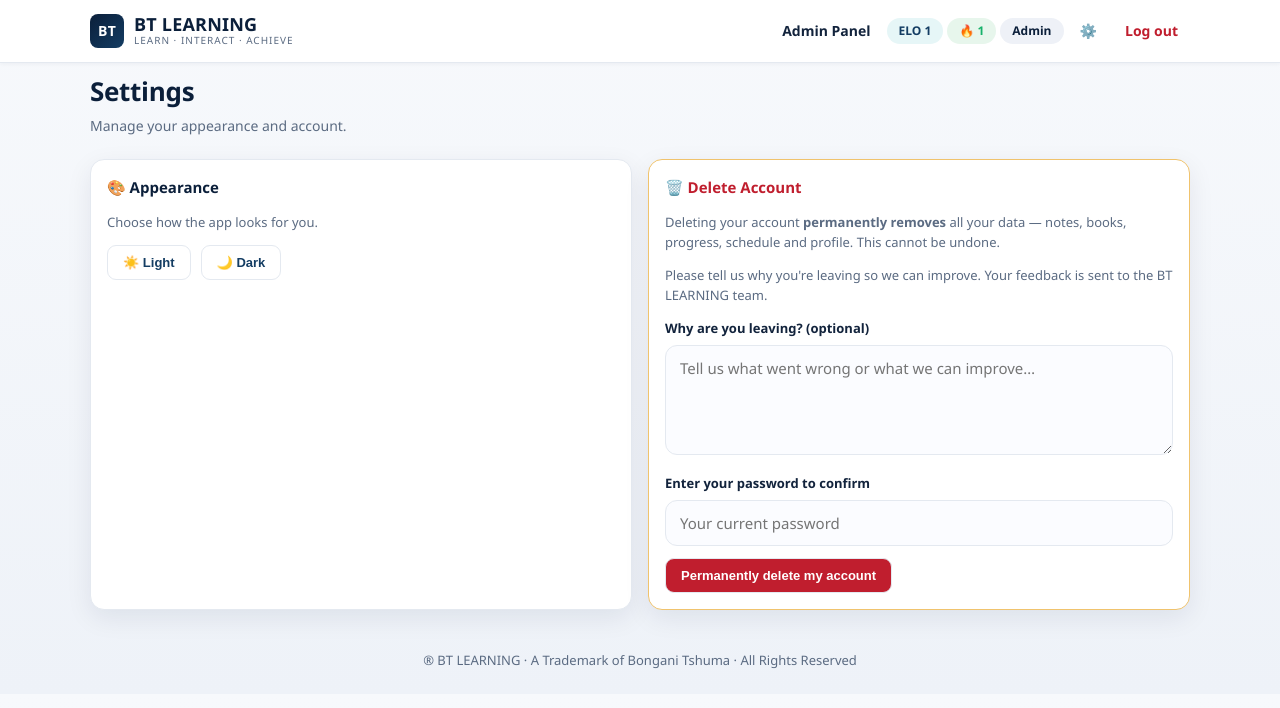
After one commit to bykimwonn/LEARNING, a Flask app: page /settings in a window 1280 px wide. The commit adds this page. Shown: the top 708 px of the page. Run offline with Flask 3, Linux system fonts and the light colour scheme; the visitor is signed in with stand-in values (Sample User, id 1); tables that the repository leaves empty hold one stand-in row (values such as "Sample post"); some libraries are stand-ins or nearby versions.

Commit message:
Add files via upload

```diff
--- a/app.py
+++ b/app.py
@@ -1332,14 +1332,19 @@ def ai_new_songs():
 @login_required
 @role_required("school_student", "independent")
 def ai_video_search():
-    """Visual: students search for videos and watch them."""
+    """Visual: students search for videos and watch them.
+    Detects non-educational searches and notifies the student."""
     u = current_user()
     query = request.args.get("q", "")
     videos = []
+    notice = None
+    is_edu = True
     if query.strip():
-        videos = btai.search_videos(query)
+        is_edu, notice = btai.is_educational_query(query)
+        if is_edu:
+            videos = btai.search_videos(query)
     return render_template("video_search.html", user=u, query=query, videos=videos,
-                           ai_enabled=btai.ai_enabled())
+                           is_edu=is_edu, notice=notice, ai_enabled=btai.ai_enabled())
 
 
 @app.route("/ai/playlist", methods=["GET", "POST"])
@@ -1358,11 +1363,16 @@ def ai_playlist():
 # ---------------------------------------------------------------------------
 # BOOK UPLOAD (up to 25MB) with progress + SOURCES library
 # ---------------------------------------------------------------------------
+ALLOWED_UPLOAD_EXTS = {"pdf", "docx", "txt", "md"}
+
+
 @app.route("/book/upload", methods=["POST"])
 @login_required
 @role_required("school_student", "independent")
 def book_upload():
     u = current_user()
+    # Handle oversized uploads gracefully (Flask raises 413 before reaching here;
+    # the 413 handler shows a friendly message).
     try:
         title = request.form.get("title", "").strip()
         subject = request.form.get("subject", "").strip()
@@ -1370,28 +1380,39 @@ def book_upload():
         if not file or not file.filename:
             flash("Please select a book file to upload.", "error")
             return redirect(url_for("student_sources"))
+
         size = file.seek(0, 2); file.seek(0)
         if not title:
             title = file.filename.rsplit(".", 1)[0]
-        # save the file
+        ext = file.filename.lower().rsplit(".", 1)[-1] if "." in file.filename else ""
+        if ext not in ALLOWED_UPLOAD_EXTS:
+            flash("Unsupported file type. Please upload PDF, Word (.docx) or text (.txt/.md).", "error")
+            return redirect(url_for("student_sources"))
+
+        # 1) Store the raw file permanently (a source of truth)
+        os.makedirs(app.config["UPLOAD_FOLDER"], exist_ok=True)
         safe_name = f"u{u['id']}_{int(datetime.datetime.now().timestamp())}_{file.filename.replace(' ','_')}"
         path = os.path.join(app.config["UPLOAD_FOLDER"], safe_name)
         file.save(path)
-        # extract text
-        ext = file.filename.lower().rsplit(".", 1)[-1] if "." in file.filename else ""
+
+        # 2) Extract text, capped to a safe size so processing never times out
         text = ""
         if ext == "pdf":
             text = _extract_pdf_file(path)
         elif ext == "docx":
             text = _extract_docx(path)
-        elif ext in ("txt", "md"):
-            text = open(path, encoding="utf-8", errors="ignore").read()
         else:
-            text = ""
-        text = (text or "").strip()
+            try:
+                text = open(path, encoding="utf-8", errors="ignore").read()
+            except Exception:
+                text = ""
+        text = (text or "").strip()[:200000]  # cap to ~200k chars to stay fast
+
         if not text:
-            flash("Could not read text from that file. Try a PDF or text file.", "error")
+            flash("Could not read text from that file. Try a text-based PDF or .txt file.", "error")
             return redirect(url_for("student_sources"))
+
+        # 3) Process into notes + chunks
         subj = subject or "General"
         nid = db.add_note(title=title, subject=subj, category="notes",
                           owner_id=u["id"], owner_role=u["role"], class_id=u["class_id"],
@@ -1743,8 +1764,74 @@ def practice_answer(subject):
 
 
 # ---------------------------------------------------------------------------
-# RANKINGS  (Phase 5)
-# ---------------------------------------------------------------------------
+# SETTINGS — dark mode, account management
+# ---------------------------------------------------------------------------
+@app.route("/settings")
+@login_required
+def settings_page():
+    u = current_user()
+    theme = session.get("theme", "light")
+    return render_template("settings.html", user=u, theme=theme)
+
+
+@app.route("/settings/theme", methods=["POST"])
+@login_required
+def settings_theme():
+    theme = request.form.get("theme", "light")
+    session["theme"] = theme if theme in ("light", "dark") else "light"
+    return redirect(request.referrer or url_for("settings_page"))
+
+
+@app.route("/settings/delete", methods=["POST"])
+@login_required
+def settings_delete():
+    """Delete the user's account completely. Requires password confirmation +
+    feedback, which is emailed to the site owner."""
+    u = current_user()
+    password = request.form.get("password", "")
+    feedback = request.form.get("feedback", "").strip()
+    if not check_password_hash(u["password_hash"], password):
+        flash("Incorrect password. Account not deleted.", "error")
+        return redirect(url_for("settings_page"))
+    # send feedback email (via env-configured SMTP; otherwise log it)
+    _send_feedback_email(u, feedback)
+    # delete all user data
+    db.delete_user_completely(u["id"])
+    session.clear()
+    flash("Your account has been deleted. We're sorry to see you go.", "info")
+    return redirect(url_for("splash"))
+
+
+def _send_feedback_email(user, feedback):
+    """Email deletion feedback to the owner using SMTP env vars, if configured."""
+    owner = os.environ.get("FEEDBACK_EMAIL", "bykimtann@gmail.com")
+    smtp_host = os.environ.get("SMTP_HOST", "")
+    smtp_user = os.environ.get("SMTP_USER", "")
+    smtp_pass = os.environ.get("SMTP_PASS", "")
+    body = (f"BT LEARNING account deletion feedback\n"
+            f"----------------------------------\n"
+            f"Name: {user['name']}\nEmail: {user.get('email')}\n"
+            f"Role: {user['role']}\n\n"
+            f"Reason for leaving:\n{feedback or '(no feedback given)'}\n")
+    if smtp_host and smtp_user and smtp_pass:
+        try:
+            import smtplib
+            from email.mime.text import MIMEText
+            msg = MIMEText(body)
+            msg["Subject"] = "BT LEARNING — Account Deletion Feedback"
+            msg["From"] = smtp_user
+            msg["To"] = owner
+            with smtplib.SMTP(smtp_host, int(os.environ.get("SMTP_PORT", "587"))) as s:
+                s.starttls()
+                s.login(smtp_user, smtp_pass)
+                s.send_message(msg)
+            return
+        except Exception as e:
+            print("Feedback email failed:", e)
+    # Fallback: log it so the owner can still read it in Render logs
+    print("=== ACCOUNT DELETION FEEDBACK ===\n" + body)
+
+
 @app.route("/ranking")
 @login_required
 def ranking():
--- a/db.py
+++ b/db.py
@@ -657,3 +657,20 @@ def set_ai_state(user_id, **kw):
         binds = {"u": user_id, **kw}
         _execute(f"INSERT INTO ai_state ({', '.join(cols)}) VALUES "
                  f"(:u, {', '.join(':'+k for k in kw)})", binds)
+
+
+def delete_user_completely(user_id):
+    """Delete a user and all their associated data."""
+    for table in ("music_favorites", "books", "ai_state", "study_schedule", "focus_log",
+                  "completed_concepts", "progress", "weaknesses", "quiz_attempts",
+                  "user_subjects"):
+        try:
+            _execute(f"DELETE FROM {table} WHERE user_id=:u", {"u": user_id})
+        except Exception:
+            pass
+    # delete their notes
+    notes = _fetch("SELECT id FROM notes WHERE owner_id=:u", {"u": user_id})
+    for n in notes:
+        _execute("DELETE FROM note_chunks WHERE note_id=:i", {"i": n["id"]})
+        _execute("DELETE FROM notes WHERE id=:i", {"i": n["id"]})
+    _execute("DELETE FROM users WHERE id=:u", {"u": user_id})
--- a/static/style.css
+++ b/static/style.css
@@ -214,3 +214,34 @@ footer{text-align:center;color:var(--muted);padding:40px 0 24px;font-size:13px}
 .prof-table th{text-align:left;padding:10px 12px;color:var(--muted);font-weight:700;font-size:12px;text-transform:uppercase;letter-spacing:.5px;border-bottom:2px solid var(--line)}
 .prof-table td{padding:12px;border-bottom:1px solid var(--line);vertical-align:middle}
 .prof-table tr:hover td{background:#fafbfc}
+
+/* ===== Dark mode ===== */
+body.dark{--bg:#0f1524;--card:#171e30;--ink:#e6ecf5;--muted:#8b97ad;
+  --brand:#7aa2ff;--brand2:#5ec8d0;--gold:#d9b45c;--good:#3ddc84;--bad:#ff6b6b;
+  --warn:#f5a623;--line:#27324a;--chip:#1f2940;
+  --shadow:0 8px 26px rgba(0,0,0,.35);}
+body.dark{background:var(--bg);color:var(--ink)}
+body.dark .top{background:#12192a;border-bottom:1px solid var(--line)}
+body.dark .card,body.dark .kpi,body.dark .mini-card,body.dark .subject-card,body.dark .concept,body.dark .msg{background:var(--card);border-color:var(--line)}
+body.dark .tool{background:var(--card);border-color:var(--line)}
+body.dark .tool:hover{border-color:var(--brand2)}
+body.dark input,body.dark select,body.dark textarea{background:#0f1524;color:var(--ink);border-color:var(--line)}
+body.dark .prof-table tr:hover td{background:#1c2640}
+body.dark .flash{background:#1f2940}
+body.dark footer{background:#12192a;border-color:var(--line)}
+body.dark .gemini-wrap{background:var(--card)}
+body.dark .gemini-head,body.dark .gemini-input{background:#12192a}
+body.dark .bubble.ai{background:var(--chip)}
+body.dark .check-panel{background:linear-gradient(135deg,#1a2440,#132b38)}
+body.dark .video-cap{background:#0f1524}
+body.dark .rank-card,body.dark .opt{background:var(--card);border-color:var(--line)}
+body.dark .qblock{background:#1f2940}
+body.dark .hintbox{background:#2a2418;border-color:#6b5626;color:var(--ink)}
+body.dark .roadblock{background:#2a2418;border-color:#6b5626}
+body.dark .cal-day,body.dark .folder{background:var(--card)}
+
+/* ===== Subtle background polish ===== */
+body:not(.dark){background:linear-gradient(180deg,#f7f9fc 0%,#eef2f8 100%)}
+.card, .mini-card, .kpi, .subject-card{border-radius:14px}
+.wrap{max-width:1140px}
+h1{letter-spacing:-.4px}
--- a/templates/base.html
+++ b/templates/base.html
@@ -8,7 +8,7 @@
 <link rel="shortcut icon" href="{{ url_for('static', filename='favicon.svg') }}">
 <link rel="stylesheet" href="{{ url_for('static', filename='style.css') }}">
 </head>
-<body>
+<body class="{{ session.get('theme','light') }}">
 {% if current_user %}
 <div class="top">
   <div class="wrap">
@@ -29,6 +29,7 @@
       <span class="pill b">ELO {{ current_user.elo }}</span>
       <span class="pill g">🔥 {{ current_user.streak }}</span>
       <span class="pill">{{ current_user.role|replace('_',' ')|title }}</span>
+      <a href="{{ url_for('settings_page') }}">⚙️</a>
       <a class="logout" href="{{ url_for('logout') }}">Log out</a>
     </nav>
   </div>
--- /dev/null
+++ b/templates/settings.html
@@ -0,0 +1,39 @@
+{% extends "base.html" %}
+{% block title %}Settings · BT LEARNING{% endblock %}
+{% block content %}
+<div class="page-head">
+  <div><h1>Settings</h1><div class="sub">Manage your appearance and account.</div></div>
+</div>
+
+<div class="grid g2">
+  <div class="mini-card">
+    <h3>🎨 Appearance</h3>
+    <p class="small muted">Choose how the app looks for you.</p>
+    <div class="row" style="gap:10px;margin-top:12px">
+      <form method="post" action="{{ url_for('settings_theme') }}">
+        <input type="hidden" name="theme" value="light">
+        <button class="fancy-btn {{ 'primary' if theme=='light' else '' }}">☀️ Light</button>
+      </form>
+      <form method="post" action="{{ url_for('settings_theme') }}">
+        <input type="hidden" name="theme" value="dark">
+        <button class="fancy-btn {{ 'primary' if theme=='dark' else '' }}">🌙 Dark</button>
+      </form>
+    </div>
+  </div>
+
+  <div class="mini-card" style="border-color:#f0c36d">
+    <h3 style="color:var(--bad)">🗑️ Delete Account</h3>
+    <p class="small muted">Deleting your account <b>permanently removes</b> all your data —
+       notes, books, progress, schedule and profile. This cannot be undone.</p>
+    <p class="small muted">Please tell us why you're leaving so we can improve. Your feedback is
+       sent to the BT LEARNING team.</p>
+    <form method="post" action="{{ url_for('settings_delete') }}" onsubmit="return confirm('Are you sure? This permanently deletes your account and all data.');">
+      <label>Why are you leaving? (optional)</label>
+      <textarea name="feedback" placeholder="Tell us what went wrong or what we can improve…"></textarea>
+      <label>Enter your password to confirm</label>
+      <input type="password" name="password" required placeholder="Your current password">
+      <div style="margin-top:12px"><button class="fancy-btn" style="color:#fff;background:var(--bad)">Permanently delete my account</button></div>
+    </form>
+  </div>
+</div>
+{% endblock %}
```
Also changed, not shown: btai.py (+70 -9 lines), templates/sources.html (+11 -1 lines), templates/video_search.html (+14 -0 lines).
